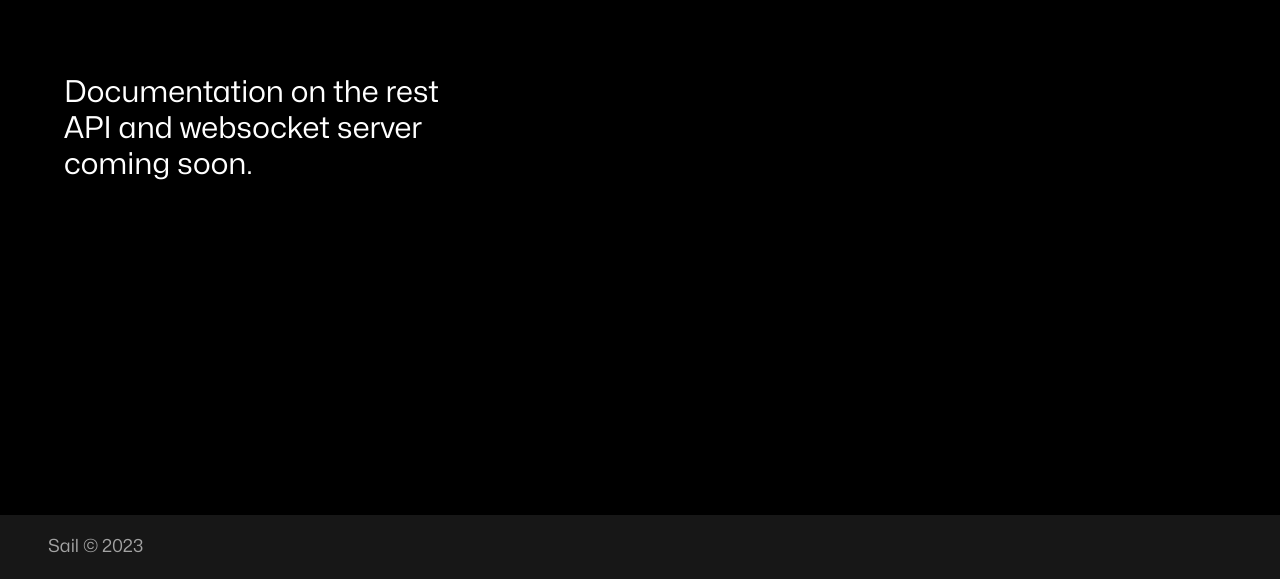
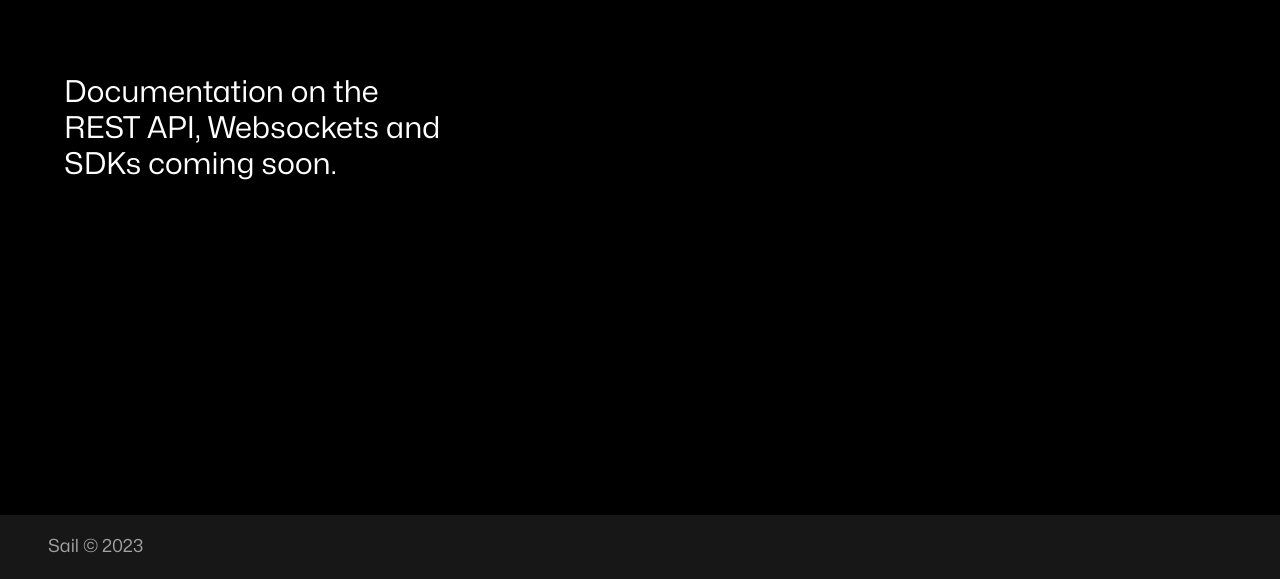
Before and after one commit to Sail-Exchange/landing, an Astro site: page /docs in a window 1280 px wide. Shown: the part 333-912 px from the top of the page. Built offline with nearby package versions, Linux system fonts and the light colour scheme; Astro itself is replaced by a stand-in of ours.

Commit message:
Capitalize the acronyms man

```diff
--- a/src/pages/docs.astro
+++ b/src/pages/docs.astro
@@ -15,7 +15,7 @@ import Banner from '../components/Banner.astro';
 					Documentation
 				</h1>
 				<p class='text-3xl mt-24 max-w-sm'>
-					Documentation on the rest API and websocket server coming soon.
+					Documentation on the REST API, Websockets and SDKs coming soon.
 				</p>
 		</div>
 		<Footer/>
```
